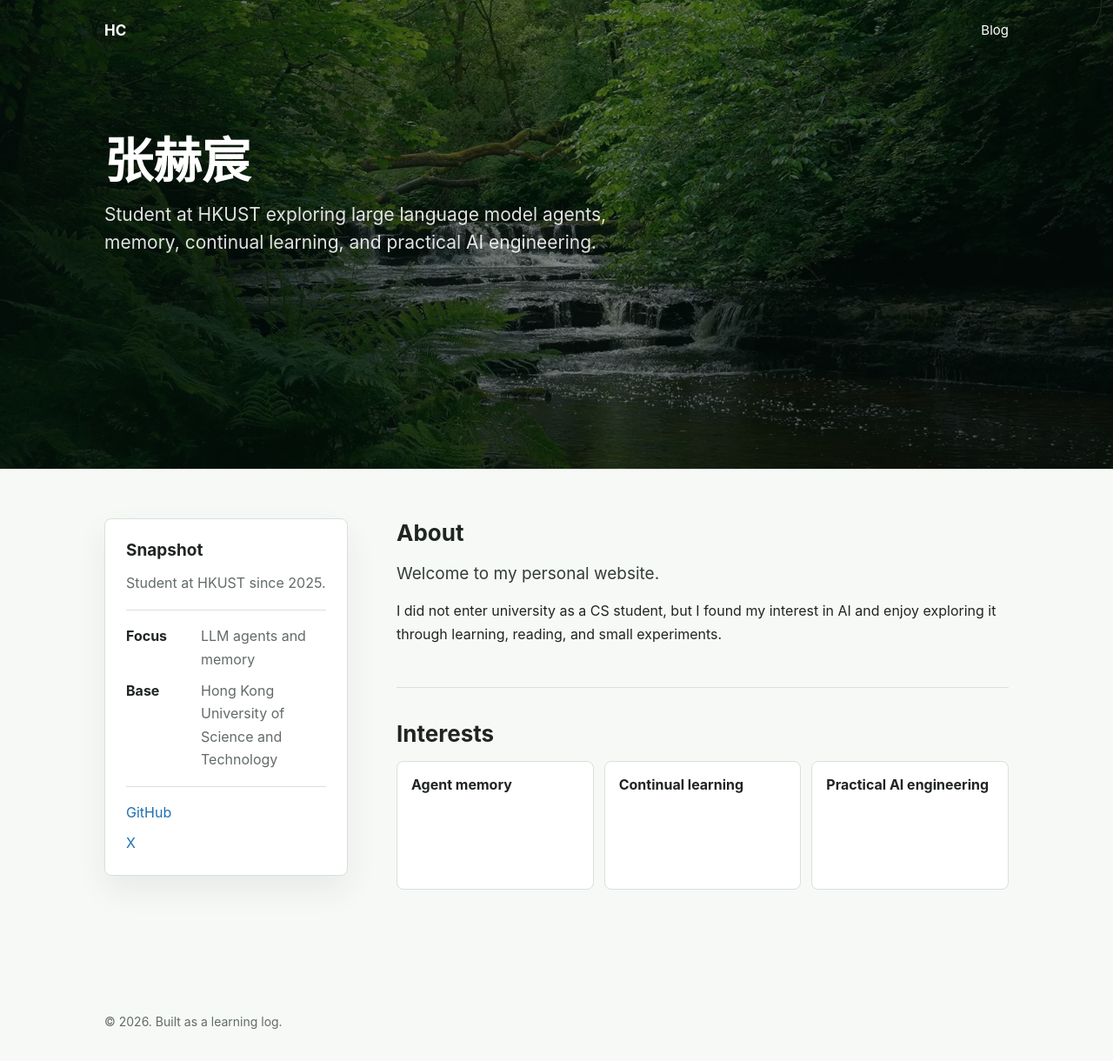
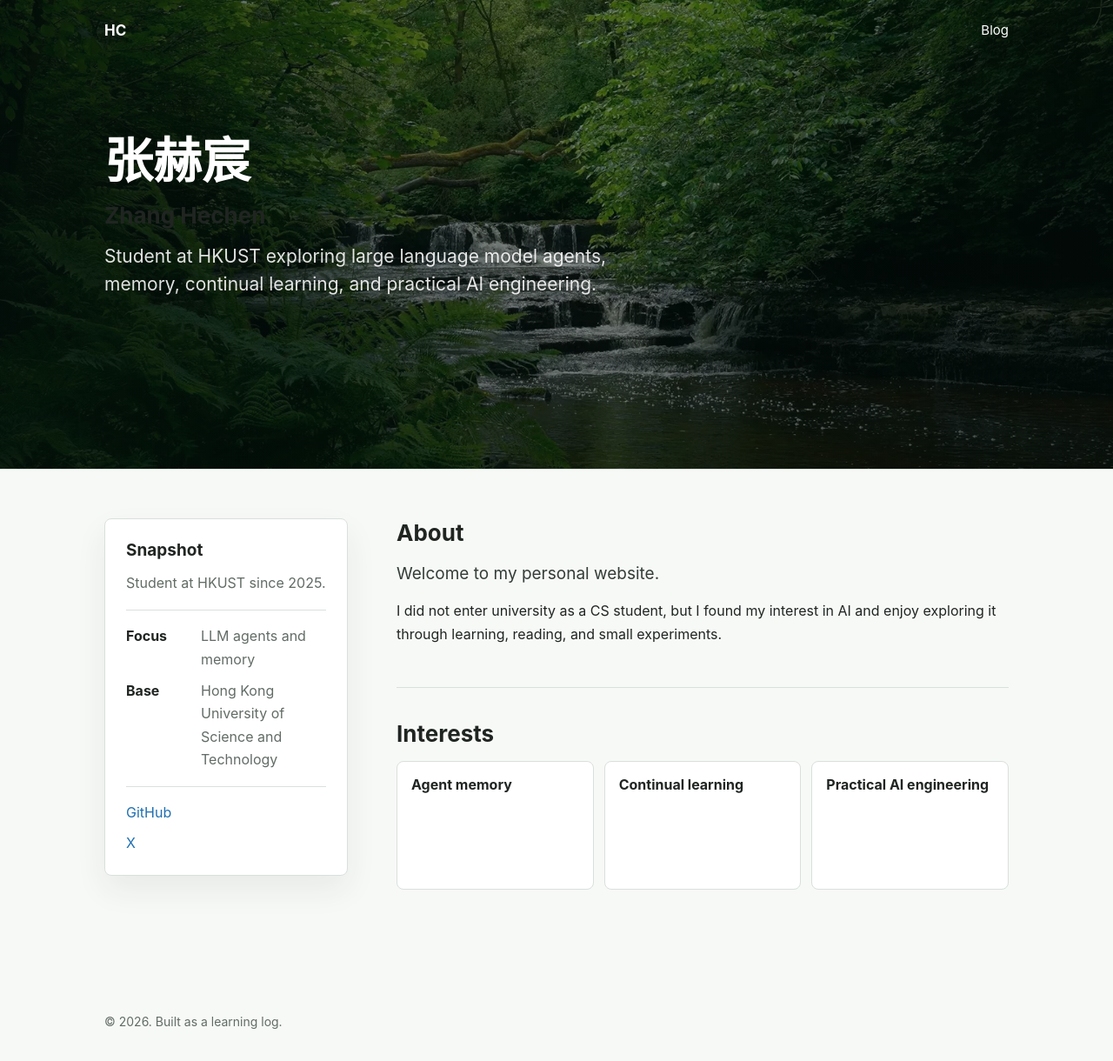
Before and after one commit to zhc070307/zhc070307.github.io, a Jekyll site: the page index.html, which Jekyll copies as it is, in a window 1280 px wide and 1220 px high. Shown: the whole window at 87% size. Built offline with Jekyll 4.4.1, drawn with Linux system fonts in a browser that asks for light colours.

Commit message:
Add English name under Chinese name in hero section

```diff
--- a/index.html
+++ b/index.html
@@ -353,6 +353,7 @@
     <div class="hero-overlay" aria-hidden="true"></div>
     <div class="hero-content">
       <h1>张赫宸</h1>
+      <h2>Zhang Hechen</h2>
       <p>Student at HKUST exploring large language model agents, memory, continual learning, and practical AI engineering.</p>
     </div>
   </section>
```
